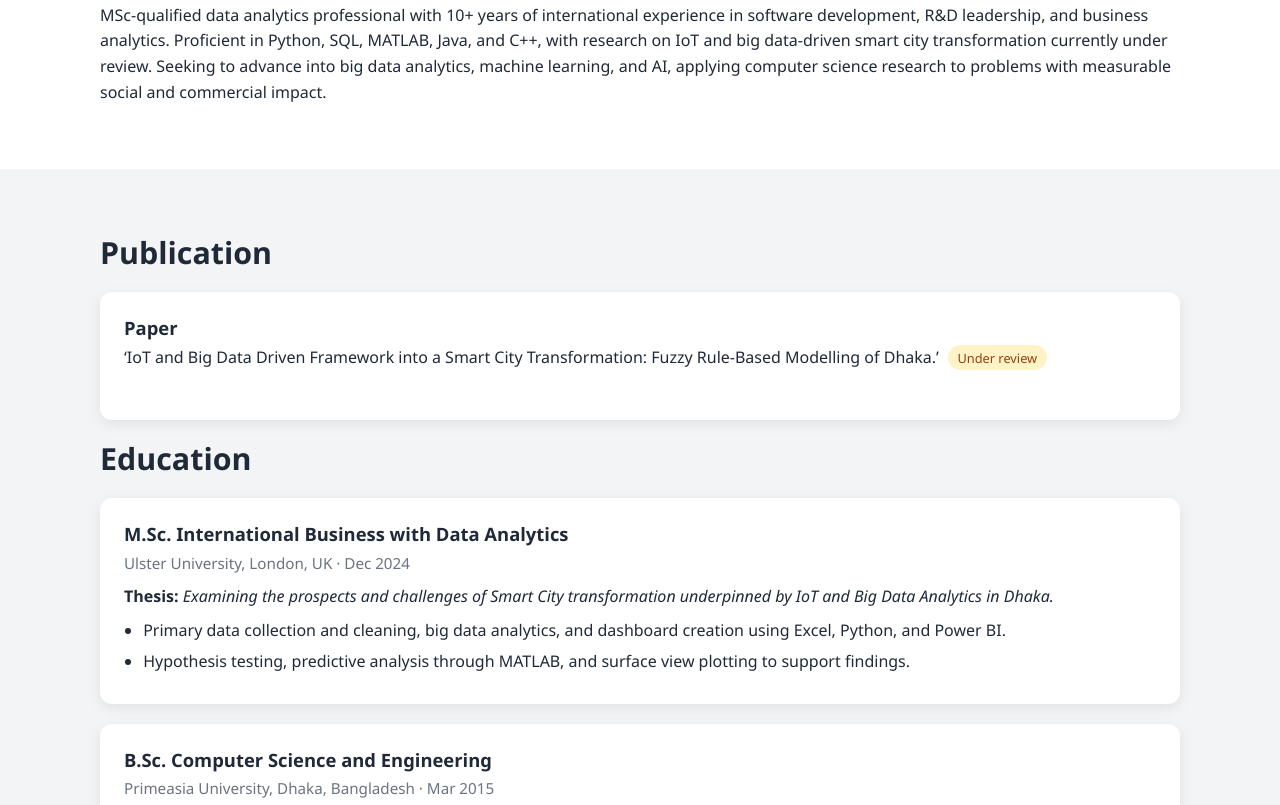
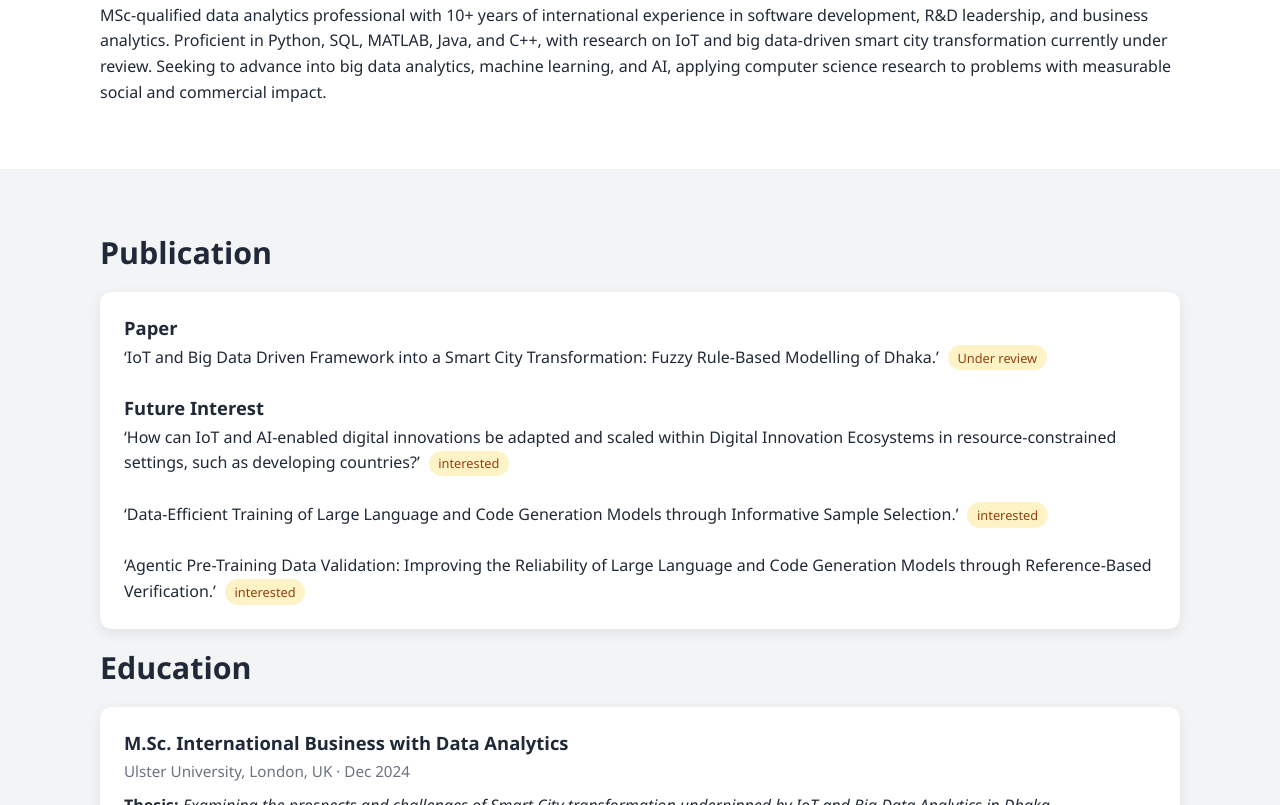
Before and after one commit to sohanoor26/personal-website, a plain HTML site: page index.html in a window 1280 px wide. Shown: the part 475-1280 px from the top of the page. Drawn offline with Linux system fonts and the light colour scheme.

Commit message:
research interest updated

```diff
--- a/index.html
+++ b/index.html
@@ -61,12 +61,12 @@
           <h3>Paper</h3>
           <p>&lsquo;IoT and Big Data Driven Framework into a Smart City Transformation: Fuzzy Rule-Based Modelling of Dhaka.&rsquo; <span class="badge">Under review</span></p>
           <br>
-          <!-- <h3>Future Interest</h3> -->
-          <!-- <p>&lsquo;How can IoT and AI-enabled digital innovations be adapted and scaled within Digital Innovation Ecosystems in resource-constrained settings, such as developing countries?&rsquo; <span class="badge">interested</span></p>
+          <h3>Future Interest</h3>
+          <p>&lsquo;How can IoT and AI-enabled digital innovations be adapted and scaled within Digital Innovation Ecosystems in resource-constrained settings, such as developing countries?&rsquo; <span class="badge">interested</span></p>
           <br>
           <p>&lsquo;Data-Efficient Training of Large Language and Code Generation Models through Informative Sample Selection.&rsquo; <span class="badge">interested</span></p>
           <br>
-          <p>&lsquo;Agentic Pre-Training Data Validation: Improving the Reliability of Large Language and Code Generation Models through Reference-Based Verification.&rsquo; <span class="badge">interested</span></p> -->
+          <p>&lsquo;Agentic Pre-Training Data Validation: Improving the Reliability of Large Language and Code Generation Models through Reference-Based Verification.&rsquo; <span class="badge">interested</span></p>
         </div>
         <h2>Education</h2>
         <div class="card">
```
